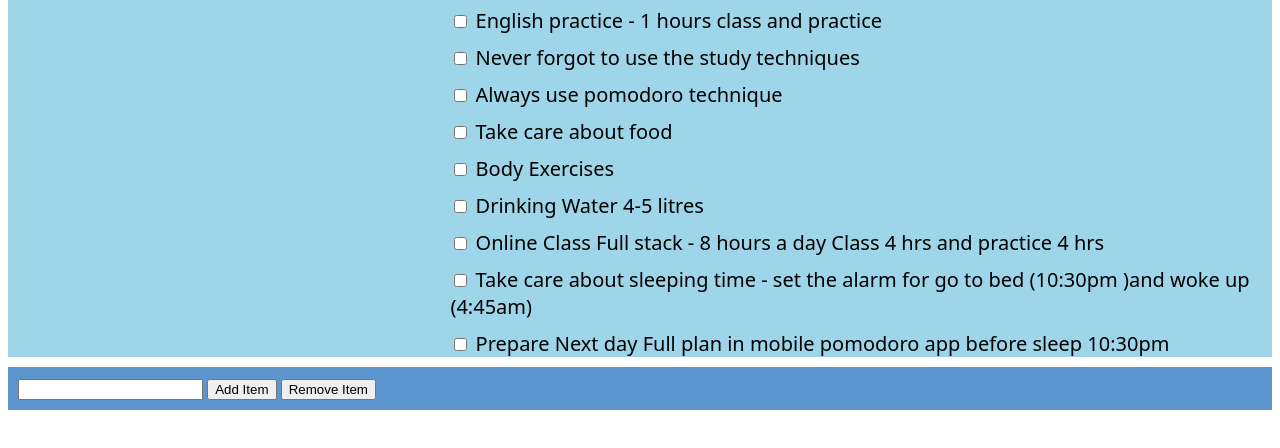
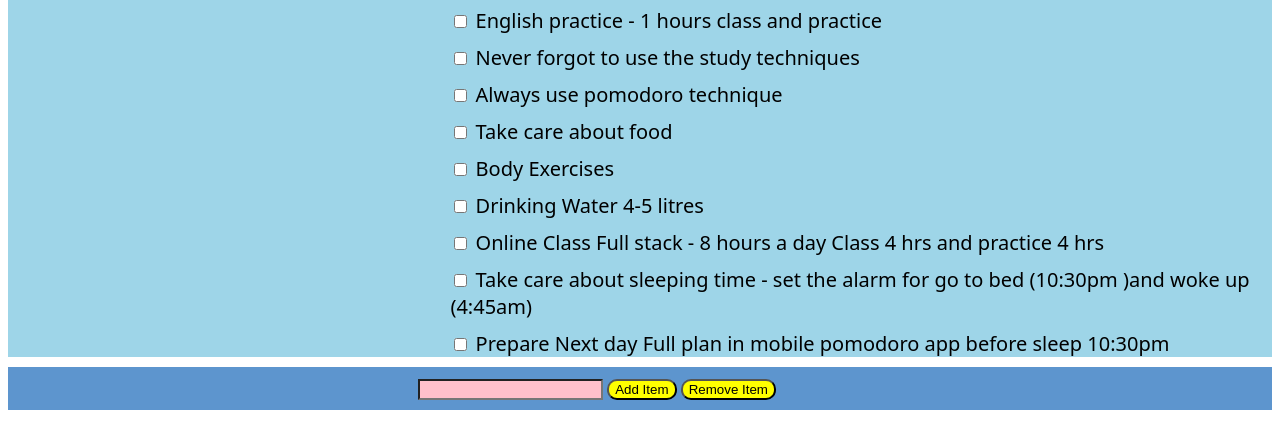
Before and after one commit to udaythati/todolist, a plain HTML site: page index.html in a window 1280 px wide. Shown: the part 116-564 px from the top of the page. Drawn offline with Linux system fonts and the light colour scheme.

Commit message:
new styles

```diff
--- a/style.css
+++ b/style.css
@@ -23,3 +23,20 @@ h1 {
 
   align-items: center;
 }
+
+
+#add-item-button {
+    background-color: yellow;
+    border-radius: 10px;
+}
+
+#remove-item-button {
+    background-color: yellow;
+    border-radius: 10px;
+}
+
+#new-item {
+    background-color: pink;
+/* padding-left: 20%; */
+margin-left: 400px;
+}
```
